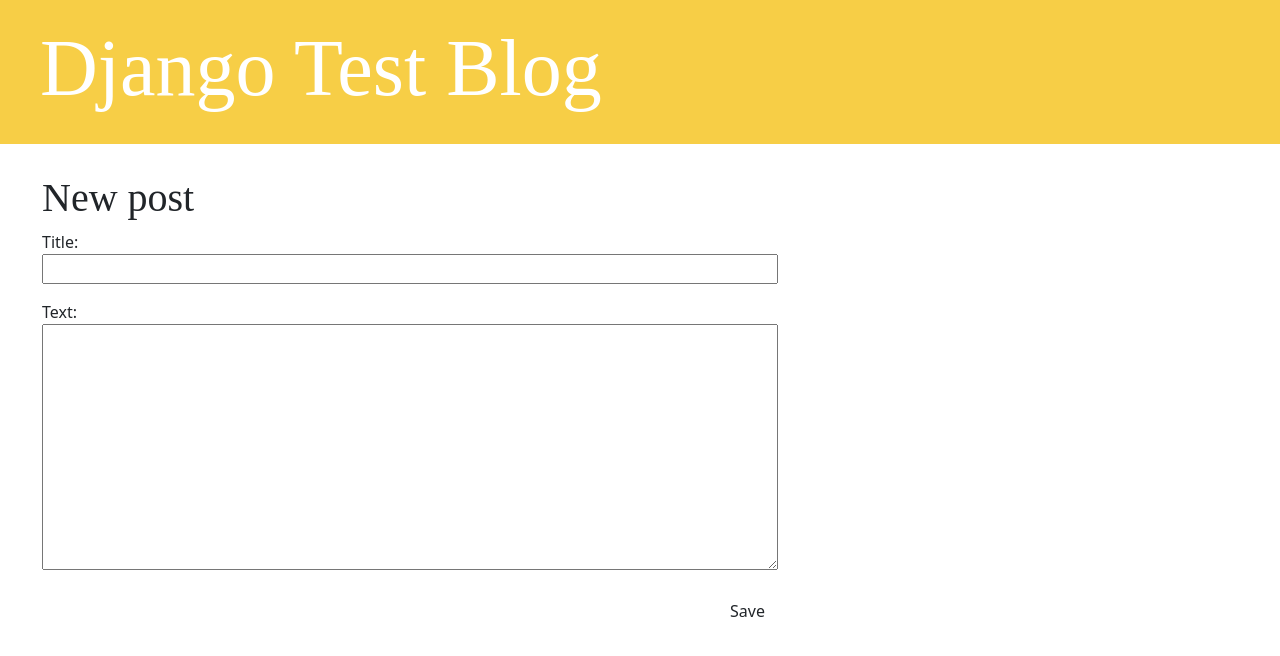
After one commit to HyejinKim624/djangoTest, a Django app: page /post/new/ in a window 1280 px wide. The commit adds this page. Shown: the top 656 px of the page. Run offline with Django 3.2, Linux system fonts and the light colour scheme; some web fonts are replaced.

Commit message:
Added views to create/edit blog post inside the site

```diff
--- /dev/null
+++ b/blog/forms.py
@@ -0,0 +1,7 @@
+from django import forms
+from .models import Post
+
+class PostForm(forms.ModelForm):
+    class Meta:
+        model = Post
+        fields = ('title', 'text')
--- a/blog/static/css/blog.css
+++ b/blog/static/css/blog.css
@@ -18,6 +18,10 @@
 
 .content {
     margin-left: 30px;
+}
+
+.new-post h1 {
+    margin-top: 30px;
 }
 
 h1, h2, h3, h4 {
@@ -44,7 +48,7 @@ h1, h2, h3, h4 {
 }
 
 .content container {
-    margin-top: 0px;
+    margin-top: 30px;
 }
 
 .post {
--- a/blog/templates/blog/base.html
+++ b/blog/templates/blog/base.html
@@ -12,6 +12,9 @@
     </head>
     <body>
         <div class="page-header">
+            {% if user.is_authenticated %}
+                <a href="{% url 'post_new' %}" class="top-menu"><span class="glyphicon glyphicon-plus"></span></a>
+            {% endif %}
             <h1><a href="/">Django Test Blog</a></h1>
         </div>
         <div class="content container">
--- a/blog/templates/blog/post_detail.html
+++ b/blog/templates/blog/post_detail.html
@@ -9,5 +9,8 @@
                 {{ post.published_date }}
             </div>
         {% endif %}
+        {% if user.is_authenticated %}
+            <a class="btn btn-primary" href="{% url 'post_edit' pk=post.pk %}"><span class="glyphicon glyphicon-pencil"></span></a>
+        {% endif %}
     </div>
 {% endblock %}
--- /dev/null
+++ b/blog/templates/blog/post_edit.html
@@ -0,0 +1,11 @@
+{% extends 'blog/base.html' %}
+
+{% block content %}
+    <div class="new-post">
+        <h1>New post</h1>
+    </div>
+    <form method="POST" class="post-form">{% csrf_token %}
+        {{ form.as_p }}
+        <button type="submit" class="save btn btn-default">Save</button>
+    </form>
+{% endblock %}
--- a/blog/urls.py
+++ b/blog/urls.py
@@ -4,6 +4,8 @@ from django.urls import path
 from . import views
 
 urlpatterns = [
-    path('', views.post_list, name = 'post_list'),
+    path('', views.post_list, name='post_list'),
     path('post/<int:pk>/', views.post_detail, name='post_detail'),
+    path('post/new/', views.post_new, name='post_new'),
+    path('post/<int:pk>/edit/', views.post_edit, name='post_edit'),
 ]
--- a/blog/views.py
+++ b/blog/views.py
@@ -1,6 +1,7 @@
 from django.utils import timezone
-from django.shortcuts import render, get_object_or_404
+from django.shortcuts import render, get_object_or_404, redirect
 from .models import Post
+from .forms import PostForm
 
 
 # Create your views here.
@@ -12,3 +13,30 @@ def post_list(request):
 def post_detail(request, pk):
     post = get_object_or_404(Post, pk = pk)
     return render(request, 'blog/post_detail.html', {'post':post})
+
+def post_new(request):
+    if request.method == "POST":
+        form = PostForm(request.POST)
+        if form.is_valid():
+            post = form.save(commit=False)
+            post.author = request.user
+            post.published_date = timezone.now()
+            post.save()
+            return redirect('post_detail', pk=post.pk)
+    else:
+        form = PostForm()
+    return render(request, 'blog/post_edit.html', {'form': form})
+
+def post_edit(request, pk):
+    post = get_object_or_404(Post, pk=pk)
+    if request.method == "POST":
+        form = PostForm(request.POST, instance=post)
+        if form.is_valid():
+            post = form.save(commit=False)
+            post.author = request.user
+            post.published_date = timezone.now()
+            post.save()
+            return redirect('post_detail', pk=post.pk)
+    else:
+        form = PostForm(instance=post)
+    return render(request, 'blog/post_edit.html', {'form':form})
```
